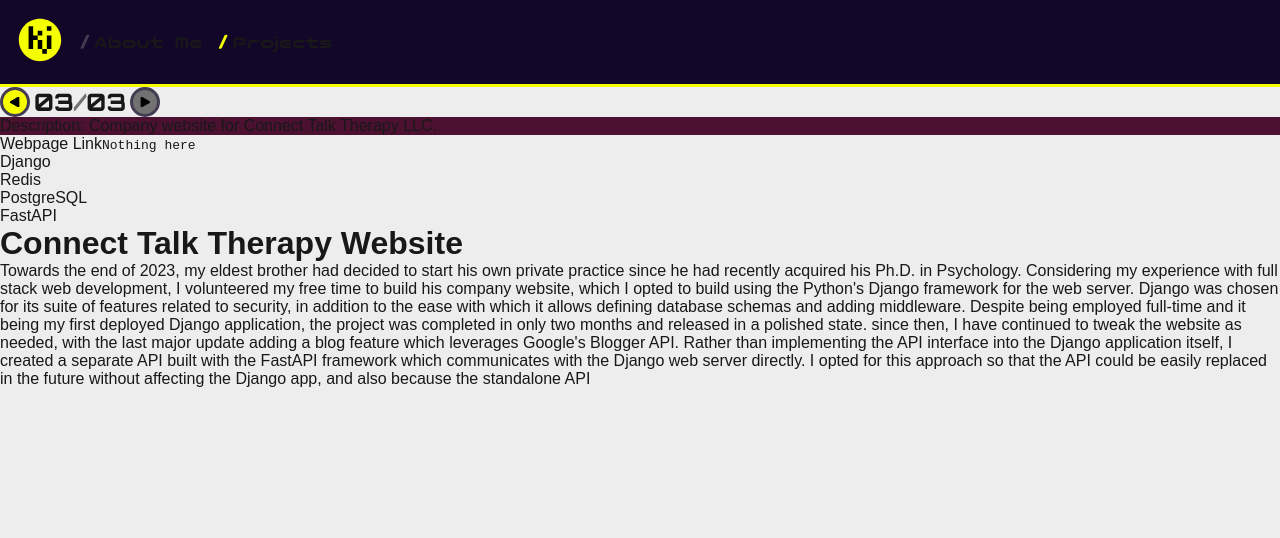
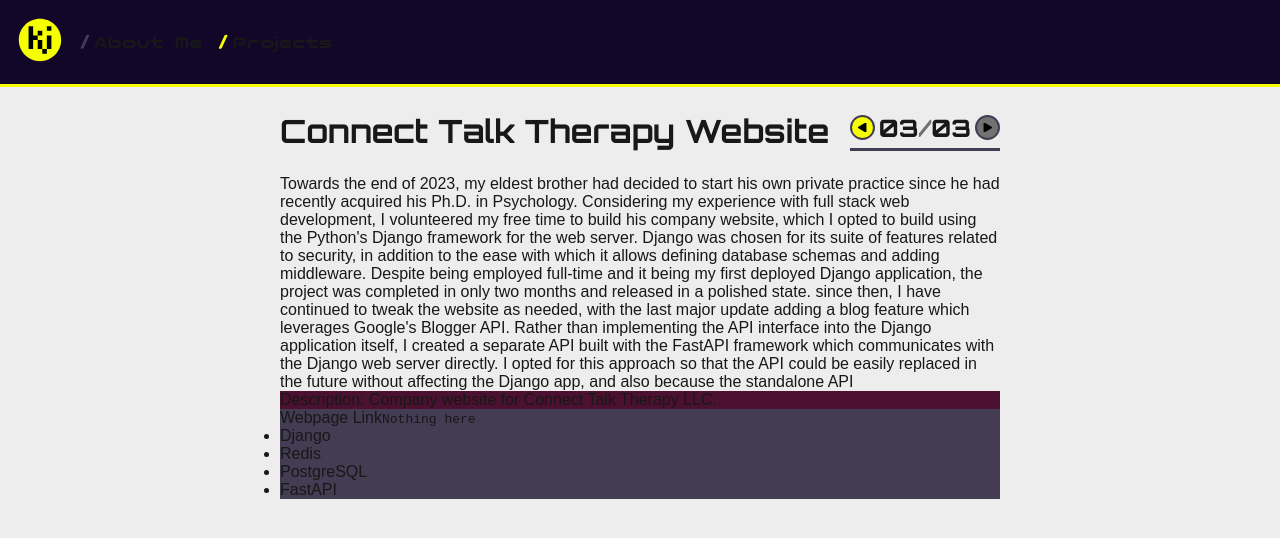
Before and after one commit to kieferjackson/my-portfolio, a Next.js app in the folder my-next-portfolio/: page /projects/connect-talk-therapy in a window 1280 px wide. Shown: the top 538 px of the page. Built offline with nearby package versions, Linux system fonts and the light colour scheme.

Commit message:
Project page improvements

```diff
--- a/my-next-portfolio/src/app/projects/[project]/page.js
+++ b/my-next-portfolio/src/app/projects/[project]/page.js
@@ -30,13 +30,18 @@ export default async function Page({ params }) {
   const [ projectNumber, totalProjects ] = getProjectNumberAndTotal(id).map(num => String(num).padStart(2, '0'));
 
   return (
-    <div>
+    <main className={styles.main}>
+      <header className={styles.header}>
         <nav className={styles.paginationContainer} aria-label="pagination">
           <ProjectNavButton projectId={prevProject} previous={true}>Previous</ProjectNavButton>
           <span className={styles.projectNavPagination}>{projectNumber}<span className={styles.slash}>&#47;</span>{totalProjects}</span>
           <ProjectNavButton projectId={nextProject}>Next</ProjectNavButton>
         </nav>
 
+        <h1 id={styles.project}>{projectData.name}</h1>
+      </header>
+      <ProjectInfo></ProjectInfo>
+      <aside className={styles.projectAside}>
         <p style={{ backgroundColor: projectData.theme }}>Description: {projectData.info}</p>
         {(projectData.href ? <Link href={projectData.href}>Webpage Link</Link> : <code>Nothing here</code>)}
         {(projectData.repo ? <Link href={projectData.repo}>Github Repo</Link> : <code>Nothing here</code>)}
@@ -45,11 +50,7 @@ export default async function Page({ params }) {
             return <li key={tech}>{tech}</li>;
           })}
         </ul>
-
-      <hgroup>
-        <h1>{projectData.name}</h1>
-        <ProjectInfo></ProjectInfo>
-      </hgroup>
-    </div>
+      </aside>
+    </main>
   );
 }
--- a/my-next-portfolio/src/app/projects/[project]/page.module.css
+++ b/my-next-portfolio/src/app/projects/[project]/page.module.css
@@ -1,30 +1,61 @@
+
+.main {
+    margin: 0 auto;
+    max-width: 720px;
+}
+
+.header {
+    font-family: var(--font-orbitron), Helvetica, Arial, sans-serif;
+    display: flex;
+    flex-direction: row-reverse;
+    justify-content: space-between;
+    padding: 1.5em 0;
+}
+
+#project:hover::before {
+    content: '#';
+}
 
 .paginationContainer {
     display: flex;
     align-items: center;
     gap: 0.25em;
+
+    width: fit-content;
+    padding-bottom: 0.25em;
+    border-bottom: 3px solid var(--ohm-violet);
 }
 
 .projectNavBtn {
     cursor: pointer;
     font-size: 0;
 
-    width: 30px;
-    height: 30px;
+    --button-size: 25px;
+    width: var(--button-size);
+    height: var(--button-size);
     background-color: var(--amp-yellow);
+    background-image: url('/svg/triangle.svg');
+    background-repeat:no-repeat;
+    background-position: center center;
+    background-size: calc(var(--button-size) * 0.35);
 
     box-sizing: border-box;
-    border: 3px solid var(--ohm-violet);
+    border: 2px solid var(--ohm-violet);
     border-radius: 50%;
 
     &.disabled {
         cursor: not-allowed;
         background-color: var(--background-gray);
     }
+    &.left {
+        transform: rotate(270deg);
+    }
+    &.right {
+        transform: rotate(90deg);
+    }
 }
 
 .projectNavPagination {
-    font-family: var(--font-orbitron), Helvetica, Arial, sans-serif;
     font-weight: 800;
     font-size: x-large;
     color: var(--foreground);
@@ -33,3 +64,7 @@
         color: var(--background-gray);
     }
 }
+
+.projectAside {
+    background-color: var(--ohm-violet);
+}
--- a/my-next-portfolio/src/app/projects/[project]/project-nav-btn.js
+++ b/my-next-portfolio/src/app/projects/[project]/project-nav-btn.js
@@ -16,13 +16,14 @@ export default function ProjectNavButton({ children, projectId, previous = false
         attr.className += ` ${styles.disabled}`;
     }
 
-    const rotateDeg = previous ? 270 : 90;
-    const triAltText = `${previous ? "Left" : "Right"}-facing triangle.`;
+    const direction = previous ? styles.left : styles.right;
+    attr.className += " " + direction;
+
+    attr["aria-label"] = `Navigate to ${previous ? 'previous' : 'next'} project.`;
 
     return (
         <button {...attr} onClick={() => router.push('/projects/' + projectId)}>
             {children}
-            <img src="/svg/triangle.svg" width={10} height={10} style={{ transform: `rotate(${rotateDeg}deg)` }} alt={triAltText}/>
         </button>
     );
 }
```
Lines whose indentation alone changed are shown as unchanged.
